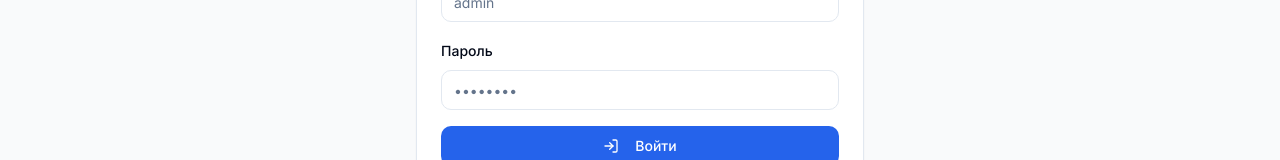
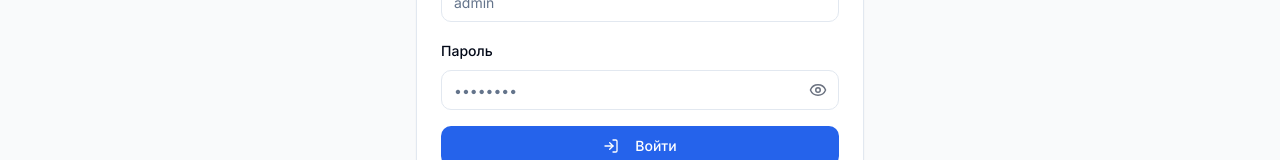
Before and after one commit to pr-poehali-dev/business-helper-app, a React (Vite) app: page /admin in a window 1280 px wide. Shown: the part 368-528 px from the top of the page. Built offline with nearby package versions, Linux system fonts and the light colour scheme.

Commit message:
Добавить видимость пароля при вводе

```diff
--- a/src/components/admin/AdminLoginForm.tsx
+++ b/src/components/admin/AdminLoginForm.tsx
@@ -15,6 +15,7 @@ const AdminLoginForm = ({ onLoginSuccess }: AdminLoginFormProps) => {
   const [loginForm, setLoginForm] = useState({ username: '', password: '' });
   const [loginError, setLoginError] = useState('');
   const [loginLoading, setLoginLoading] = useState(false);
+  const [showPassword, setShowPassword] = useState(false);
 
   const handleLogin = async (e: React.FormEvent) => {
     e.preventDefault();
@@ -73,14 +74,24 @@ const AdminLoginForm = ({ onLoginSuccess }: AdminLoginFormProps) => {
           </div>
           <div className="space-y-2">
             <Label htmlFor="admin-password">Пароль</Label>
+            <div className="relative">
               <Input
                 id="admin-password"
-              type="password"
+                type={showPassword ? 'text' : 'password'}
                 value={loginForm.password}
                 onChange={(e) => setLoginForm({...loginForm, password: e.target.value})}
                 placeholder="••••••••"
+                className="pr-10"
                 required
               />
+              <button
+                type="button"
+                onClick={() => setShowPassword(!showPassword)}
+                className="absolute right-3 top-1/2 -translate-y-1/2 text-gray-500 hover:text-gray-700"
+              >
+                <Icon name={showPassword ? 'EyeOff' : 'Eye'} size={18} />
+              </button>
+            </div>
           </div>
           {loginError && (
             <div className="bg-red-50 border border-red-200 text-red-700 px-4 py-3 rounded">
```
Lines whose indentation alone changed are shown as unchanged.
